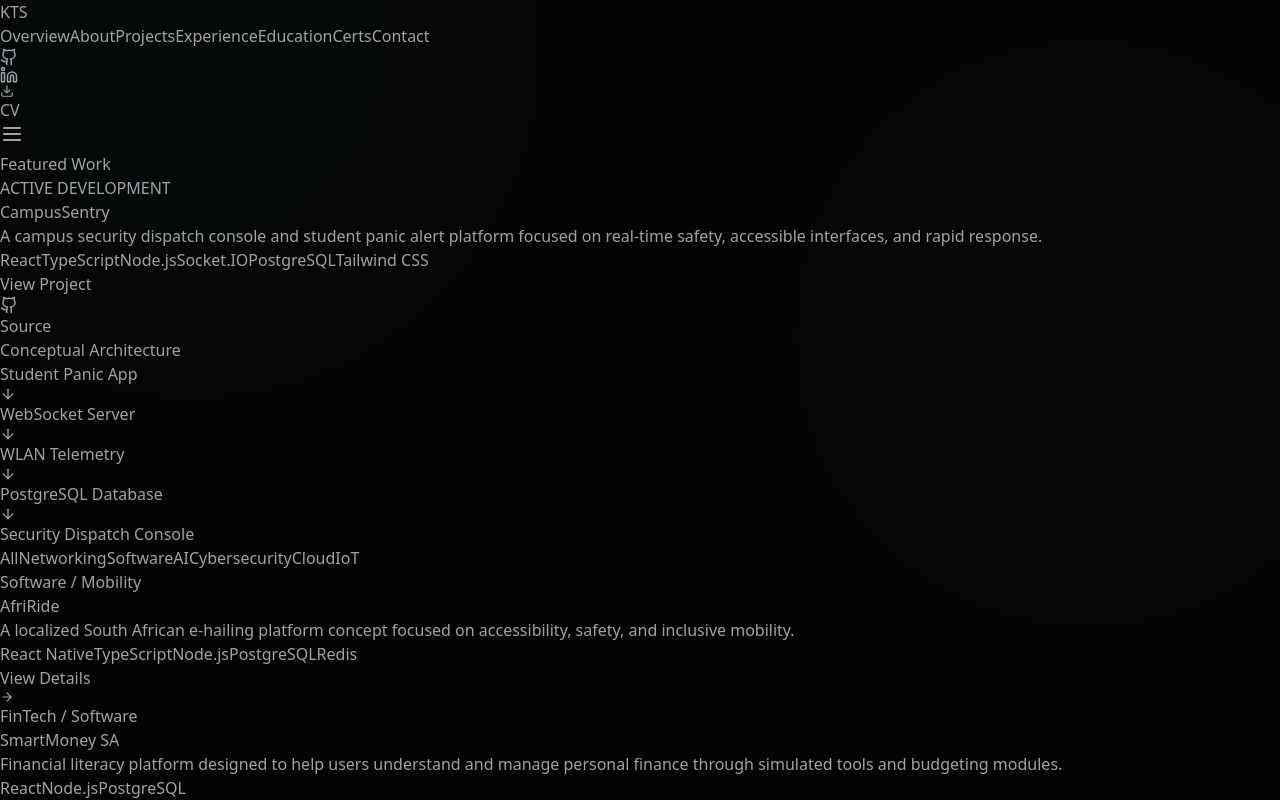
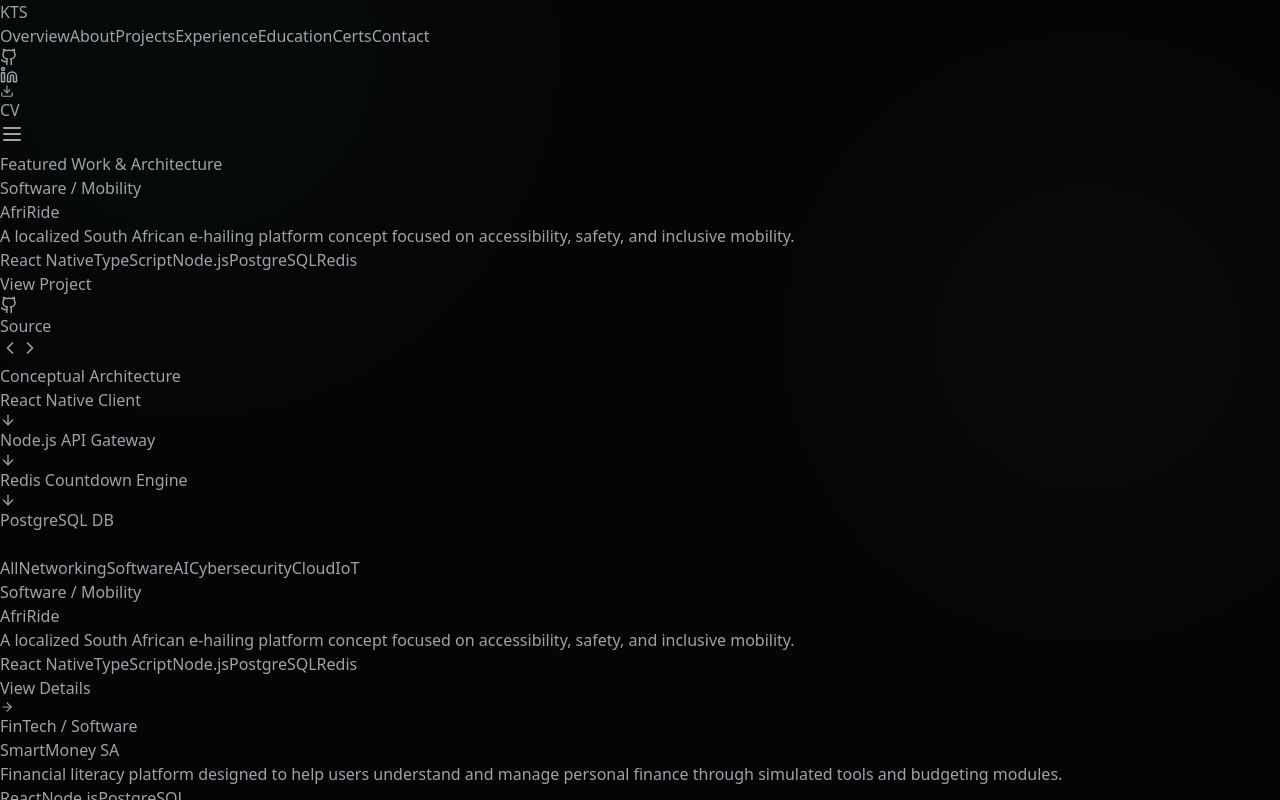
Before and after one commit to KatlehoSephoko/Katleho-Tumelo-Sephoko-s-Portfolio, a React (Vite) app: page /projects in a window 1280 px wide. Shown: the top 800 px of the page. Built offline with nearby package versions, Linux system fonts and the light colour scheme.

Commit message:
Enhance Projects component with carousel features
Updated the Projects component to include carousel functionality and improved project display. Added auto-advancing feature and manual navigation controls.

```diff
--- a/src/components/Projects.tsx
+++ b/src/components/Projects.tsx
@@ -1,50 +1,117 @@
-import { useState } from "react";
-import { ArrowRight, ArrowDown, Github, X } from "lucide-react";
+import { useState, useEffect } from "react";
+import { ArrowRight, ArrowDown, Github, X, ChevronLeft, ChevronRight } from "lucide-react";
 import { featuredProject, projects } from "@/lib/data";
 
 type Project = typeof projects[0];
 
+// Combine featured project and regular projects into one carousel list
+const allCarouselProjects = [
+  {
+    title: featuredProject.title,
+    badge: featuredProject.badge,
+    description: featuredProject.description,
+    technologies: featuredProject.technologies,
+    architecture: featuredProject.architecture,
+    github: featuredProject.github,
+    category: "Active Development"
+  },
+  ...projects.map(p => ({
+    title: p.title,
+    badge: p.category,
+    description: p.description,
+    technologies: p.tech,
+    architecture: p.architecture || ["Client App", "API Layer", "Database"],
+    github: "#",
+    category: p.category
+  }))
+];
+
 export default function Projects() {
+  const [currentIndex, setCurrentIndex] = useState(0);
   const [filter, setFilter] = useState("All");
   const [selectedProject, setSelectedProject] = useState<Project | null>(null);
+
   const categories = ["All", "Networking", "Software", "AI", "Cybersecurity", "Cloud", "IoT"];
   const filteredProjects = projects.filter(p => filter === "All" || p.category.includes(filter));
 
+  // Auto-advance carousel every 5 seconds with a crossfade effect
+  useEffect(() => {
+    const timer = setInterval(() => {
+      setCurrentIndex((prevIndex) => (prevIndex + 1) % allCarouselProjects.length);
+    }, 5000);
+    return () => clearInterval(timer);
+  }, []);
+
+  const currentProject = allCarouselProjects[currentIndex];
+
+  const handlePrev = () => {
+    setCurrentIndex((prevIndex) => (prevIndex - 1 + allCarouselProjects.length) % allCarouselProjects.length);
+  };
+
+  const handleNext = () => {
+    setCurrentIndex((prevIndex) => (prevIndex + 1) % allCarouselProjects.length);
+  };
+
   return (
-    <section id="projects" className="py-24 px-6 border-t border-white/5">
+    <section className="py-24 px-6 border-t border-white/5">
       <div className="max-w-7xl mx-auto">
-        <h2 className="text-3xl md:text-4xl font-bold text-white mb-16 tracking-tight">Featured Work</h2>
+        <h2 className="text-3xl md:text-4xl font-bold text-white mb-12 tracking-tight">Featured Work & Architecture</h2>
 
-        {/* Featured Project */}
-        <div className="rounded-3xl border border-white/5 bg-gradient-to-br from-white/[0.03] to-transparent overflow-hidden flex flex-col lg:flex-row mb-20 shadow-2xl backdrop-blur-sm">
-          <div className="p-8 lg:p-14 lg:w-1/2 flex flex-col justify-center">
+        {/* Carousel Container */}
+        <div className="relative rounded-3xl border border-white/5 bg-gradient-to-br from-white/[0.03] to-transparent overflow-hidden flex flex-col lg:flex-row mb-20 shadow-2xl backdrop-blur-sm min-h-[420px]">
+
+          {/* Content with crossfade transition */}
+          <div key={currentIndex} className="animate-fade-in p-8 lg:p-14 lg:w-1/2 flex flex-col justify-between transition-opacity duration-700">
+            <div>
               <div className="flex items-center gap-3 mb-6">
                 <span className="px-3 py-1 text-[10px] font-mono bg-emerald-500/10 text-emerald-400 border border-emerald-500/20 rounded-full tracking-wider uppercase">
-                {featuredProject.badge}
+                  {currentProject.badge}
                 </span>
               </div>
-            <h3 className="text-3xl lg:text-4xl font-bold text-white mb-5 tracking-tight">{featuredProject.title}</h3>
-            <p className="text-zinc-400 mb-8 text-lg leading-relaxed">{featuredProject.description}</p>
+              <h3 className="text-3xl lg:text-4xl font-bold text-white mb-5 tracking-tight">{currentProject.title}</h3>
+              <p className="text-zinc-400 mb-8 text-lg leading-relaxed">{currentProject.description}</p>
               <div className="flex flex-wrap gap-2 mb-10">
-              {featuredProject.technologies.map(tech => (
+                {currentProject.technologies.map(tech => (
                   <span key={tech} className="px-2.5 py-1 text-xs font-medium bg-zinc-900 border border-zinc-800 text-zinc-300 rounded-md">{tech}</span>
                 ))}
               </div>
+            </div>
+
+            <div className="flex items-center justify-between pt-6 border-t border-white/5">
               <div className="flex gap-4">
                 <button className="px-5 py-2.5 bg-white text-zinc-950 font-semibold rounded-lg hover:bg-zinc-200 transition-colors">View Project</button>
-              <a href={featuredProject.github} className="px-5 py-2.5 border border-zinc-700 text-zinc-300 rounded-lg hover:bg-zinc-800 transition-colors flex items-center gap-2"><Github size={18} /> Source</a>
+                <a href={currentProject.github} className="px-5 py-2.5 border border-zinc-700 text-zinc-300 rounded-lg hover:bg-zinc-800 transition-colors flex items-center gap-2"><Github size={18} /> Source</a>
+              </div>
+
+              {/* Manual Carousel Navigation Controls */}
+              <div className="flex gap-2">
+                <button onClick={handlePrev} className="p-2 rounded-lg bg-white/5 hover:bg-white/10 text-zinc-300 transition-colors"><ChevronLeft size={20} /></button>
+                <button onClick={handleNext} className="p-2 rounded-lg bg-white/5 hover:bg-white/10 text-zinc-300 transition-colors"><ChevronRight size={20} /></button>
+              </div>
             </div>
           </div>
 
+          {/* Architecture Panel */}
           <div className="lg:w-1/2 bg-zinc-950/50 border-t lg:border-t-0 lg:border-l border-white/5 p-8 lg:p-14 flex flex-col justify-center font-mono text-sm relative">
              <div className="absolute inset-0 bg-[url('https://grainy-gradients.vercel.app/noise.svg')] opacity-10"></div>
              <h4 className="text-zinc-500 mb-8 text-center lg:text-left text-xs tracking-widest uppercase">Conceptual Architecture</h4>
              <div className="space-y-4 max-w-sm mx-auto w-full relative z-10">
-               {featuredProject.architecture.map((layer, index) => (
+               {currentProject.architecture.map((layer, index) => (
                  <div key={layer} className="flex flex-col items-center">
                    <div className="w-full text-center py-3.5 border border-white/5 bg-white/[0.02] backdrop-blur-md rounded-xl text-zinc-300 shadow-lg">{layer}</div>
-                   {index < featuredProject.architecture.length - 1 && <ArrowDown className="text-zinc-700 my-2" size={16} />}
+                   {index < currentProject.architecture.length - 1 && <ArrowDown className="text-zinc-700 my-2" size={16} />}
                  </div>
+               ))}
+             </div>
+
+             {/* Carousel Progress Indicators */}
+             <div className="absolute bottom-4 left-0 right-0 flex justify-center gap-2">
+               {allCarouselProjects.map((_, idx) => (
+                 <button
+                   key={idx}
+                   onClick={() => setCurrentIndex(idx)}
+                   className={`h-1.5 rounded-full transition-all ${currentIndex === idx ? 'w-6 bg-emerald-500' : 'w-1.5 bg-zinc-700'}`}
+                 />
                ))}
              </div>
           </div>
```
Lines whose indentation alone changed are shown as unchanged.
